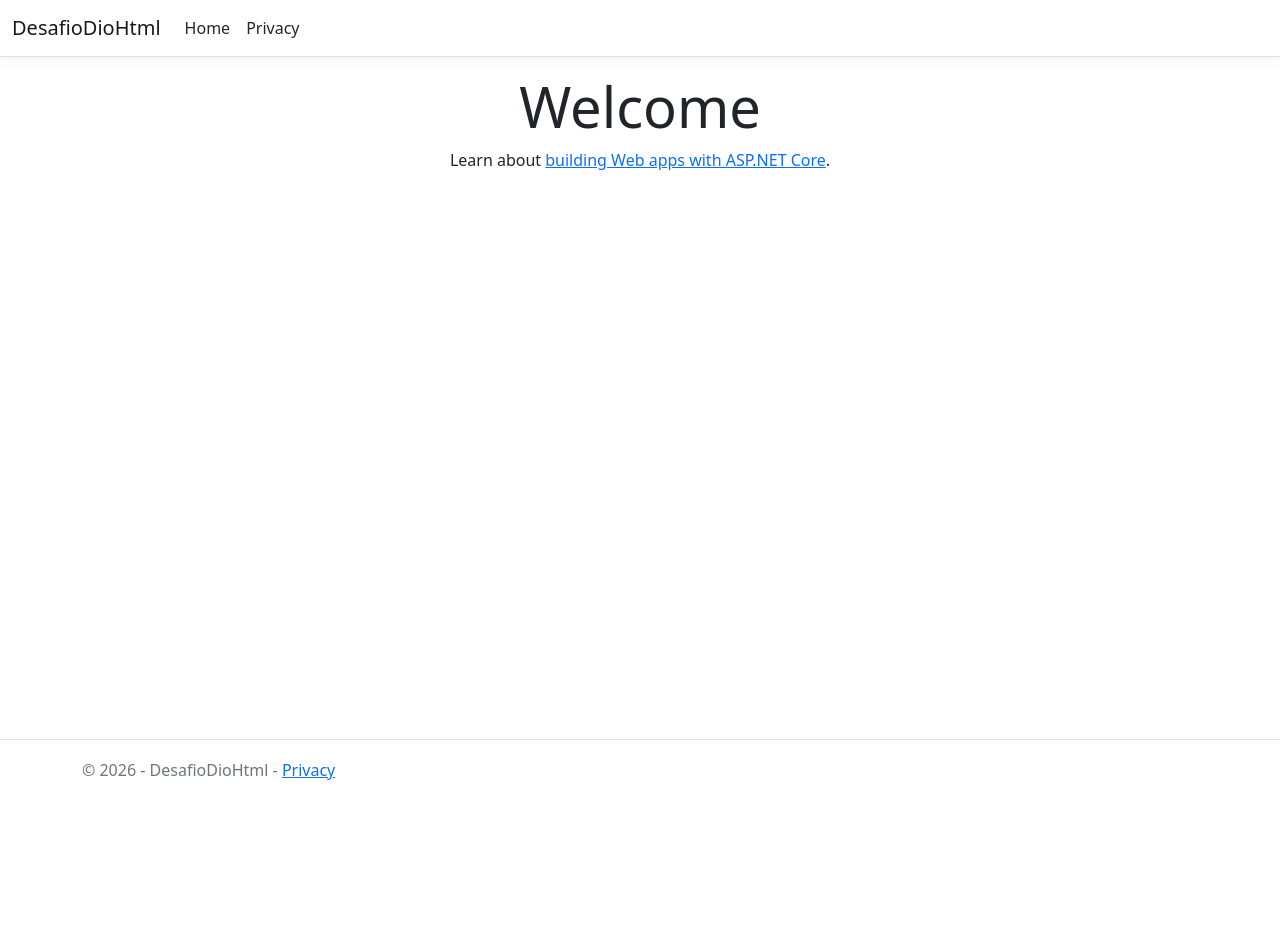
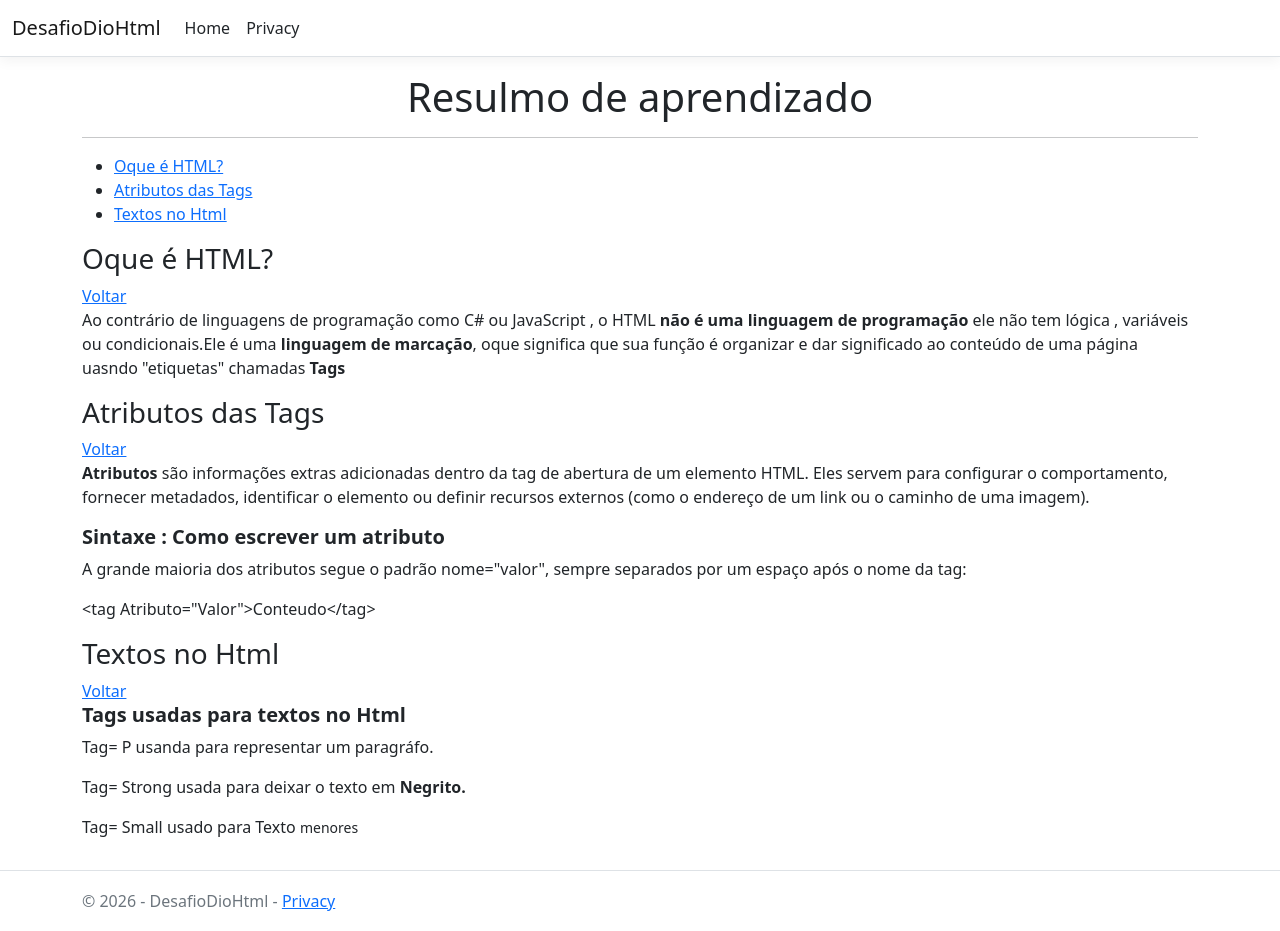
Before and after one commit to Felipe-C-E-O/DesafioDioHTML, an ASP.NET Core app: page / in a window 1280 px wide. Before the commit the page ends 780 px from the top, so only its background shows below. Run offline with ASP.NET Core 8, Linux system fonts and the light colour scheme; style sheets or scripts are compiled from the project's sources.

Commit message:
Finalizando Desafio Dio

```diff
--- a/Views/Home/Index.cshtml
+++ b/Views/Home/Index.cshtml
@@ -2,7 +2,39 @@
     ViewData["Title"] = "Home Page";
 }
 
-<div class="text-center">
-    <h1 class="display-4">Welcome</h1>
-    <p>Learn about <a href="https://learn.microsoft.com/aspnet/core">building Web apps with ASP.NET Core</a>.</p>
-</div>
+<h1 id="inicio" class="text-center">Resulmo de aprendizado</h1>
+<hr/>
+<ul>
+    <li><a href="#Oque-E-Html">Oque é HTML?</a></li>
+    <li><a href="#Atributos">Atributos das Tags</a></li>
+    <li><a href="#Textos">Textos no Html</a></li>
+</ul>
+
+<h3 id="Oque-E-Html">Oque é HTML?</h3>
+<a href="#inicio">Voltar</a>
+    <p>Ao contrário de linguagens de programação como C# ou JavaScript , o HTML <strong>não é uma linguagem de programação</strong>
+        ele não tem lógica , variáveis ou condicionais.Ele é uma <strong>linguagem de marcação</strong>, oque significa que sua função
+        é organizar e dar significado ao conteúdo de uma página uasndo "etiquetas" chamadas <strong>Tags</strong></p>
+
+<h3 id="Atributos">Atributos das Tags</h3>
+<a href="#inicio">Voltar</a>
+
+<p><strong>Atributos</strong> são informações extras adicionadas dentro da tag
+    de abertura de um elemento HTML. Eles servem para configurar o comportamento,
+    fornecer metadados, identificar o elemento ou definir recursos externos (como o endereço de um link ou o caminho de uma imagem).</p>
+
+<h5><strong>Sintaxe : Como escrever um atributo</strong></h5>
+<p>A grande maioria dos atributos segue o padrão nome="valor", sempre separados por um espaço após o nome da tag:
+
+</p>
+<p>
+    &lt;tag Atributo="Valor"&gt;Conteudo&lt;/tag&gt;
+</p>
+
+<h3 id="Textos">Textos no Html</h3>
+<a href="#inicio">Voltar</a>
+
+<h5><strong>Tags usadas para textos no Html</strong></h5>
+<p>Tag= P usanda para representar um paragráfo.</p>
+<p>Tag= Strong usada para deixar o texto em <strong>Negrito.</strong></p>
+<p>Tag= Small usado para Texto <small>menores</small></p>
```
